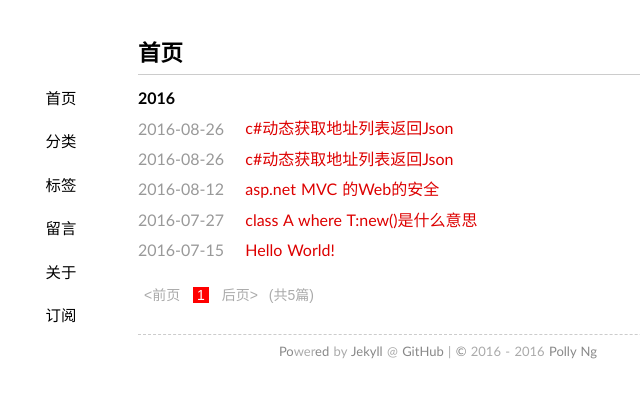
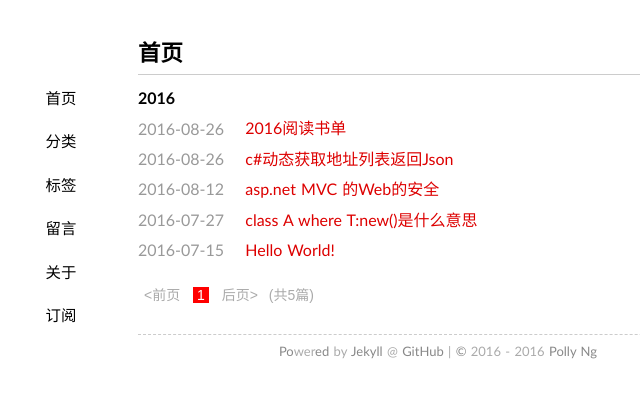
Before and after one commit to Pollyreal/pollyreal.github.io, a Jekyll site: the page built from index.html, in a window 1280 px wide. Shown: the top 398 px of the page, without its empty margins (202-842 px from the left). Built offline with Jekyll 4.4.1, drawn with Linux system fonts in a browser that asks for light colours; the list of posts is cut into pages by our own code.

Commit message:
Update 2016-08-26-booklist.md

```diff
--- a/_posts/2016-08-26-booklist.md
+++ b/_posts/2016-08-26-booklist.md
@@ -1,7 +1,7 @@
 ---
 date: 2016-08-26 16:40:31+00:00
 layout: post
-title: c#动态获取地址列表返回Json
+title: 2016阅读书单
 categories: 书单
 tags: 书单 知识储备
 ---
```
